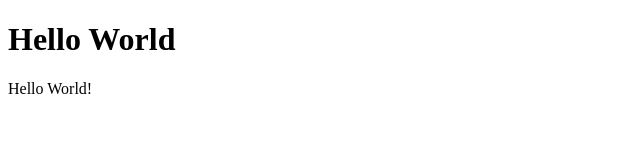
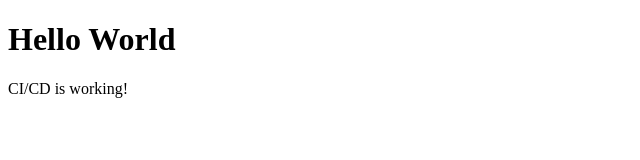
Before and after one commit to brigadur/webtest1, a plain HTML site: page index.html in a window 1280 px wide. Shown: the full height of the page, 0-640 px from the left. Drawn offline with Linux system fonts and the light colour scheme.

Commit message:
Testing Build trigger

```diff
--- a/index.html
+++ b/index.html
@@ -3,7 +3,7 @@
 <body>
 
 <h1>Hello World</h1>
-<p>Hello World!</p>
+<p>CI/CD is working!</p>
 
 </body>
 </html>
```
